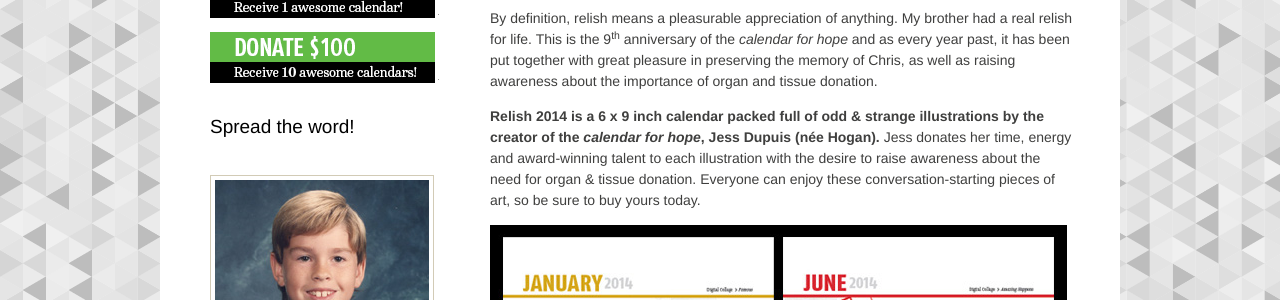
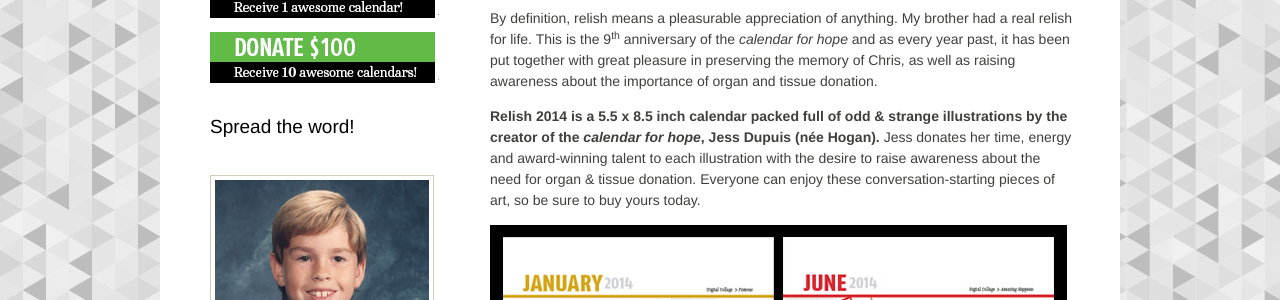
Before and after one commit to elidupuis/calendarforhope.com, a Jekyll site: the page built from index.md, in a window 1280 px wide. Shown: the part 500-800 px from the top of the page. Built offline with Jekyll 4.4.1, drawn with Linux system fonts in a browser that asks for light colours; nearby versions of some CDN libraries; grey boxes are pictures that could not be loaded.

Commit message:
update content

```diff
--- a/index.md
+++ b/index.md
@@ -13,7 +13,7 @@ By definition, relish means a pleasurable appreciation of anything. My brother h
 the 2014 calendar
 -->
 
-**Relish 2014 is a 6 x 9 inch calendar packed full of odd & strange illustrations by the creator of the _calendar for hope_, Jess Dupuis (née Hogan).** Jess donates her time, energy and award-winning talent to each illustration with the desire to raise awareness about the need for organ & tissue donation. Everyone can enjoy these conversation-starting pieces of art, so be sure to buy yours today.
+**Relish 2014 is a 5.5 x 8.5 inch calendar packed full of odd & strange illustrations by the creator of the _calendar for hope_, Jess Dupuis (née Hogan).** Jess donates her time, energy and award-winning talent to each illustration with the desire to raise awareness about the need for organ & tissue donation. Everyone can enjoy these conversation-starting pieces of art, so be sure to buy yours today.
 
 ![sample artwork from calendar](img/artwork-sample.jpg)
 
```
